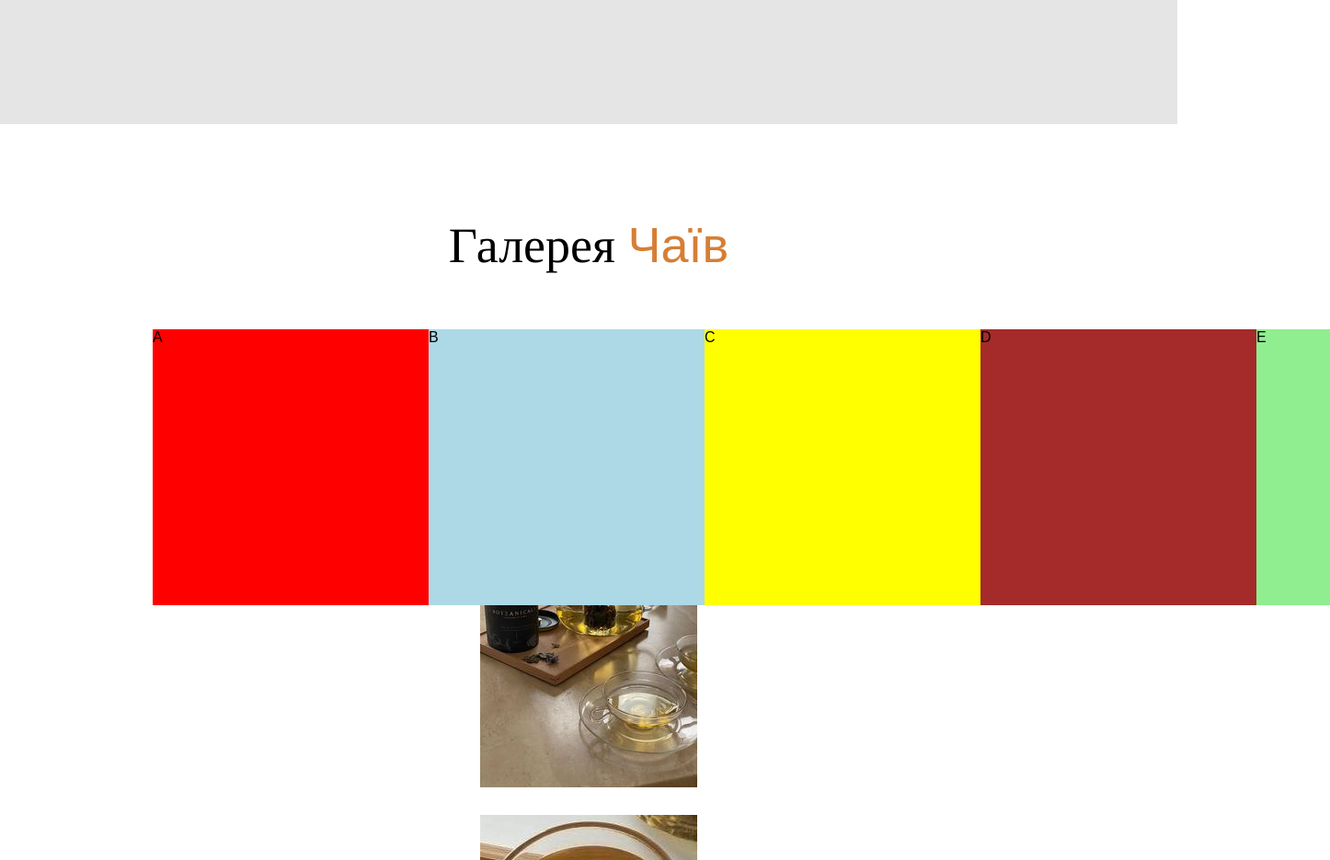
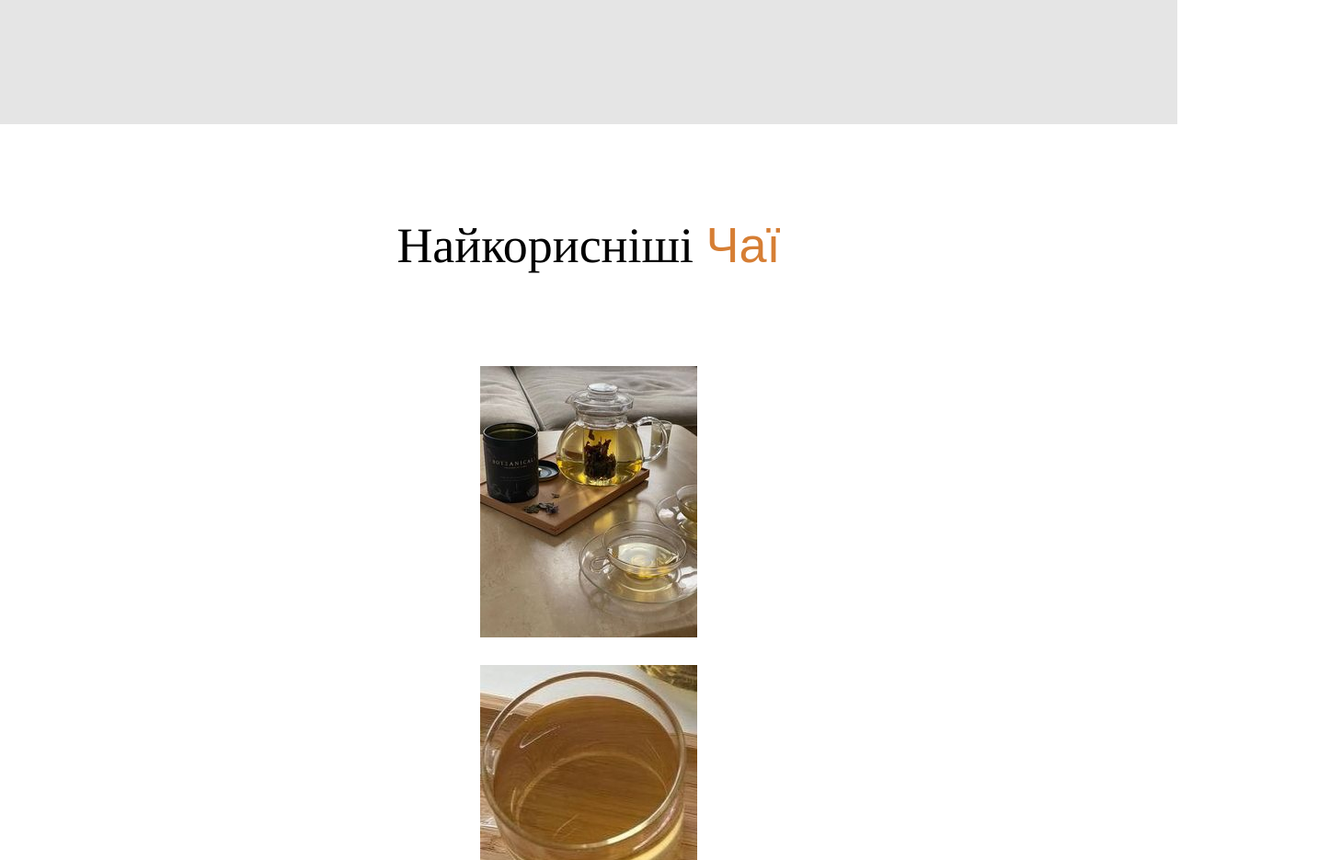
Before and after one commit to afinka17/restoran, a plain HTML site: page index.html in a window 1280 px wide. Shown: the part 6640-7575 px from the top of the page at 92% size, 1446 px wide, since content can reach past the window. Drawn offline with nearby package versions, Linux system fonts and the light colour scheme; some icons are missing.

Commit message:
Remove old slider

```diff
--- a/index.html
+++ b/index.html
@@ -363,55 +363,6 @@
 
 </div>
 
-
-<div class='galery'>
-
-    <div class='container'>
-
-        <div class='galery-title'>
-            Галерея <span>Чаїв</span>
-        </div>
-
-        <div class="test-gallery">
-  <div class="box" style="background-color:red;">A</div>
-  <div class="box" style="background-color:lightblue;">B</div>
-  <div class="box" style="background-color:yellow;">C</div>
-  <div class="box1" style="background-color:brown;">D</div>
-  <div class="box1" style="background-color:lightgreen;">E</div>
-        </div>
-<!--
-
-        <div class='galery-slider'>
-
-            <div class='sliders'>
-
-                <div class="slider"><img src="10.jpg"></div>
-                <div class="slider"><img src="20.jpg"></div>
-                <div class="slider active"><img src="30.jpg"></div>
-                <div class="slider"><img src="40.jpg"></div>
-                <div class="slider"><img src="50.jpg"></div>
-
-            </div>
-
-            <div class="navigation">
-                <label for="r1" class="bar" ></label>
-                <label for="r2" class="bar" ></label>
-                <label for="r3" class="bar" ></label>
-                <label for="r4" class="bar" ></label>
-                <label for="r5" class="bar" ></label>
-
-
-            </div>
-
-        </div>
--->
-
-
-    </div>
-
-</div>
-
-
 <div class='cook'>
 
     <div class='container'>
```
